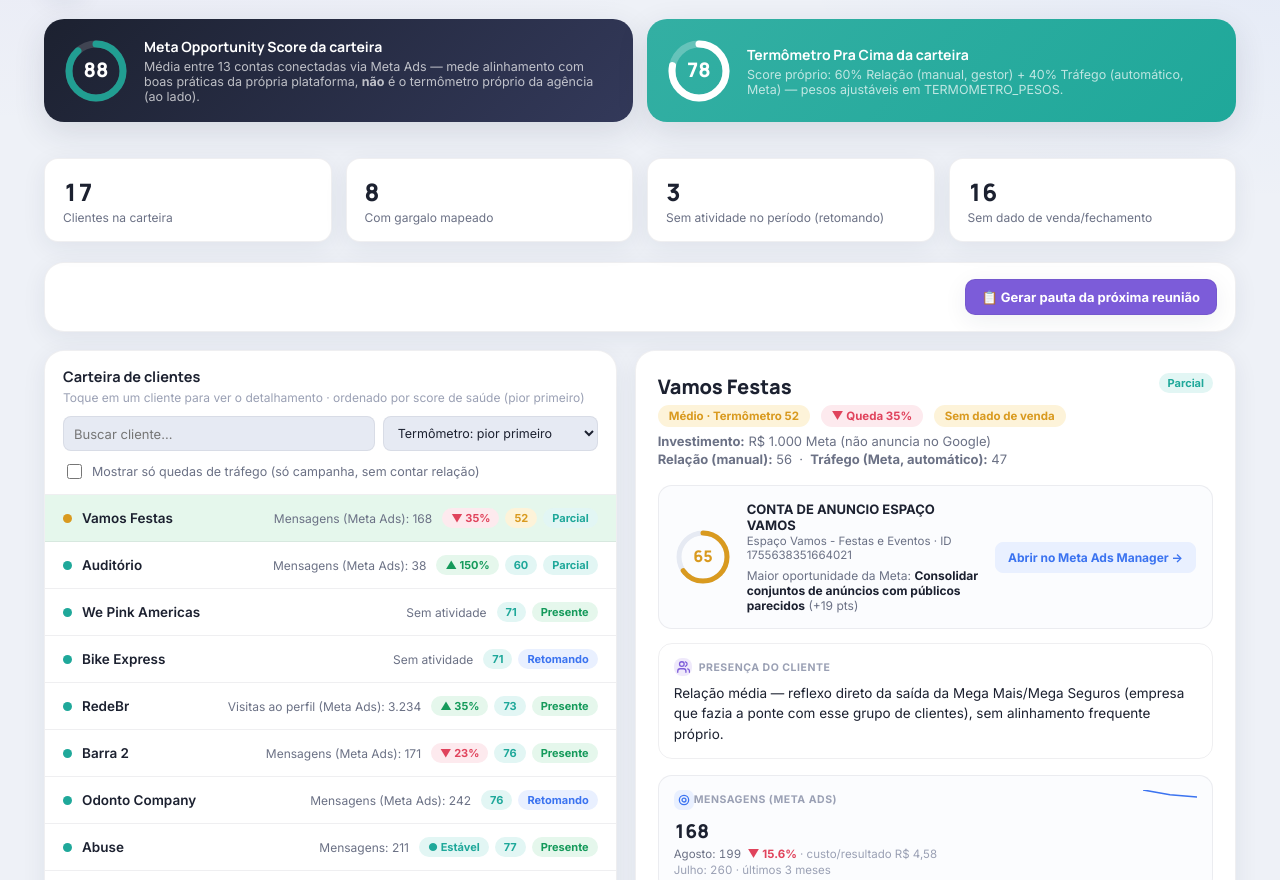
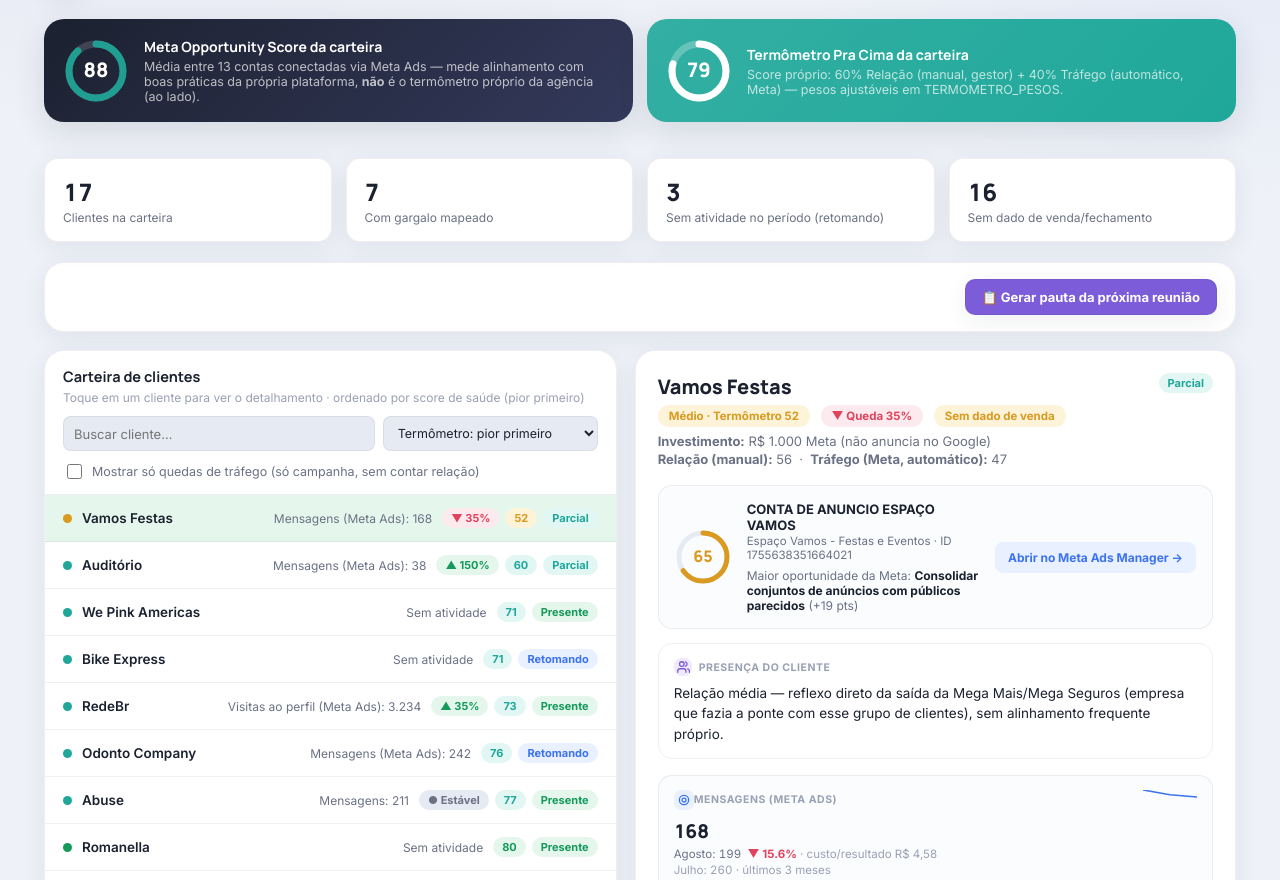
Before and after one commit to pkposites/performancerda, a plain HTML site: page index.html in a window 1280 px wide. Shown: the part 72-952 px from the top of the page. Drawn offline with Linux system fonts and the light colour scheme.

Commit message:
Ajusta limiar de queda pra -30%, cor cinza pra estável, marca Barra 2 como cliente de saída
Queda só aparece em vermelho a partir de -30% (antes era -12%) — abaixo
disso é ruído normal de leilão/criativo/sazonalidade, mostrado em cinza
como "Estável". Barra 2: cliente está de saída por decisão interna da
empresa dele, não por insatisfação — resultado de vendas foi muito bom;
adiciona badge visível "🚪 Cliente de saída" na lista e no detalhe.

Co-Authored-By: Claude Sonnet 5 <noreply@anthropic.com>
Claude-Session: https://claude.ai/code/session_01HnxQLeZgpNdeJLnzqFweL3

```diff
--- a/index.html
+++ b/index.html
@@ -491,15 +491,16 @@ const CLIENTS = [
     proximo:'Implementar essa landing page de qualificação e captura de lead antes do envio pro WhatsApp, aproveitando o momento bom da relação. As três métricas de tráfego caíram de agosto pra setembro (dado antigo "Leads LP grupo" foi substituído por clique real pro grupo de WhatsApp, não são a mesma métrica).',
     meta:{accountId:'4161983374048532', accountName:'Sal da Terra CA', business:'Sal Da Terra Sal Da Terra', score:96, topRec:'Combinar 2 conjuntos de anúncios semelhantes (fragmentação)', lift:4}},
 
-  {name:'Barra 2', presence:'presente',
-    presenceNote:'Relação segue tudo ok, mesmo projeto.',
+  {name:'Barra 2', presence:'presente', saindo:true,
+    presenceNote:'Relação segue tudo ok, resultado muito bom — principalmente em vendas. Cliente está de saída por decisão interna da empresa deles, não por insatisfação com a agência ou com o resultado.',
     invest:'R$ 2.000 Meta (não anuncia no Google)',
     metrics:[
       {label:'Mensagens (Meta Ads)', ago:221, jun:197, jul:171, cost:13.42},
     ],
-    gargalo:'Acompanhamento de vendas reais não acontece.',
-    oportunidade:'Com esse acompanhamento, pode se tornar um grande case.',
-    proximo:'Propor a captura de dado de vendas para transformar a conta em case de sucesso; orçamento segue limitado em várias campanhas.',
+    gargalo:null,
+    gargaloNote:'Nenhum do lado da agência — a saída é por decisão interna da empresa do cliente, resultado e relação continuam bons até o fim.',
+    oportunidade:'Bom case de vendas pra documentar antes do encerramento, já que o resultado foi muito bom enquanto durou.',
+    proximo:'Acompanhar o processo de encerramento combinado com o cliente; aproveitar pra registrar o case de sucesso em vendas antes de sair.',
     meta:{accountId:'1529265070956235', accountName:'Barra dois (pessoal)', business:null, score:81, topRec:'Aumentar orçamento de 5 campanhas', lift:10,
       correcao:'⚠️ Conta corrigida em 13/09/2026: a conta usada antes ("Grupo Barra 2" / 1515195049412961, praticamente sem atividade real) estava errada. A conta certa é esta — campanhas ativas por modelo de veículo, otimizando para mensagens no WhatsApp.'}},
 
@@ -622,7 +623,9 @@ function displayTrend(client){
   const t = trend3m(client);
   const raw = t !== null ? t : metricTrend(client);
   if(raw === null) return null;
-  const dir = raw > 12 ? 'up' : raw < -12 ? 'down' : 'stable';
+  // Só marca "queda" de verdade a partir de -30% — abaixo disso é ruído
+  // normal (leilão, criativo, sazonalidade) e fica neutro/cinza.
+  const dir = raw > 12 ? 'up' : raw < -30 ? 'down' : 'stable';
   // Um mês com base muito baixa (pouco investimento, promoção pontual) pode
   // gerar um percentual gigante que não representa saúde real do cliente —
   // mostra o sinal certo, mas sem número exagerado.
@@ -820,7 +823,7 @@ function renderRows(){
     const scoreBadge = `<span class="presence-tag" style="color:${h.color};background:${h.bg}" title="Termômetro (Relação ${term.relacao} · Tráfego ${term.trafego})">${term.total}</span>`;
     const trend = displayTrend(c);
     const trendBadge = !trend ? '' : trend.dir==='stable'
-      ? `<span class="presence-tag" style="color:var(--teal);background:var(--teal-bg);" title="Tendência considerando a trajetória do cliente, não só o último mês">● Estável</span>`
+      ? `<span class="presence-tag" style="color:var(--text-soft);background:var(--bg-soft);" title="Tendência considerando a trajetória do cliente, não só o último mês">● Estável</span>`
       : trend.dir==='up'
       ? `<span class="presence-tag" style="color:var(--green);background:var(--green-bg);" title="Tendência considerando a trajetória do cliente, não só o último mês">▲ ${Math.round(trend.pct)}%</span>`
       : `<span class="presence-tag" style="color:var(--red);background:var(--red-bg);" title="Tendência considerando a trajetória do cliente, não só o último mês">▼ ${Math.round(Math.abs(trend.pct))}%</span>`;
@@ -829,6 +832,7 @@ function renderRows(){
         <div class="row-name">
           <span class="dot" style="background:${h.color}"></span>
           <b>${c.name}</b>
+          ${c.saindo ? `<span title="Cliente de saída">🚪</span>` : ''}
         </div>
         <div class="row-meta">${metricSummary}</div>
         <div style="display:flex;gap:6px;align-items:center;">
@@ -1006,7 +1010,7 @@ function renderDetail(){
 
   const trend = displayTrend(c);
   const trendPill = !trend ? '' : trend.dir==='stable'
-    ? `<span class="health-pill" style="color:var(--teal);background:var(--teal-bg);margin-left:6px;" title="Considerando a trajetória do cliente, não só o último mês">● Estável</span>`
+    ? `<span class="health-pill" style="color:var(--text-soft);background:var(--bg-soft);margin-left:6px;" title="Considerando a trajetória do cliente, não só o último mês">● Estável</span>`
     : trend.dir==='up'
     ? `<span class="health-pill" style="color:var(--green);background:var(--green-bg);margin-left:6px;" title="Considerando a trajetória do cliente, não só o último mês">▲ Crescimento ${Math.round(trend.pct)}%</span>`
     : `<span class="health-pill" style="color:var(--red);background:var(--red-bg);margin-left:6px;" title="Considerando a trajetória do cliente, não só o último mês">▼ Queda ${Math.round(Math.abs(trend.pct))}%</span>`;
@@ -1026,6 +1030,7 @@ function renderDetail(){
         <span class="health-pill clickable" id="termPill" style="color:${h.color};background:${h.bg}" title="Clique para ver o porquê do score">${h.label} · Termômetro ${term.total}</span>
         ${trendPill}
         ${semVenda ? `<span class="health-pill" style="color:var(--amber);background:var(--amber-bg);margin-left:6px;">Sem dado de venda</span>` : ''}
+        ${c.saindo ? `<span class="health-pill" style="color:#fff;background:var(--text-soft);margin-left:6px;" title="Encerramento por decisão interna do cliente, não por insatisfação com a agência">🚪 Cliente de saída</span>` : ''}
         <div class="invest-line"><strong>Investimento:</strong> ${c.invest}</div>
         <div class="invest-line" style="margin-top:2px;">
           <strong>Relação (manual):</strong> ${term.relacao} &nbsp;·&nbsp;
```
